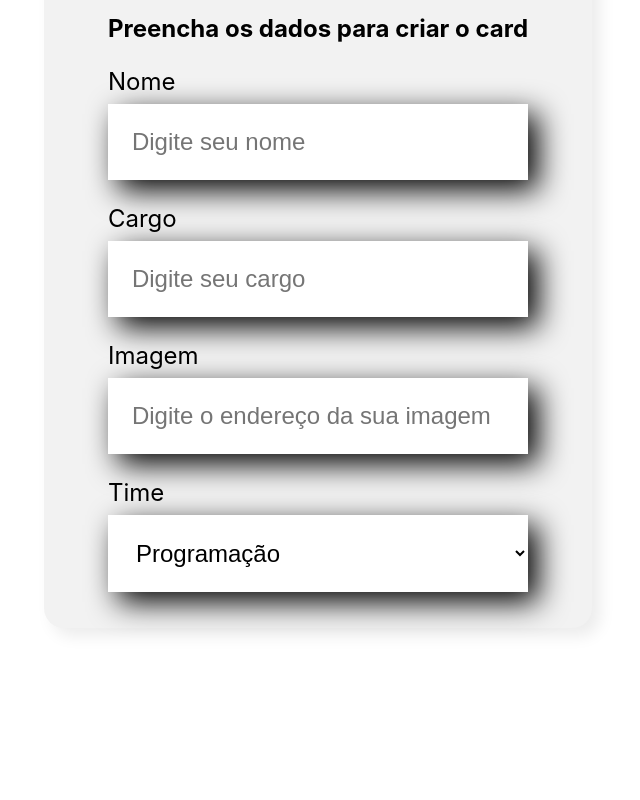
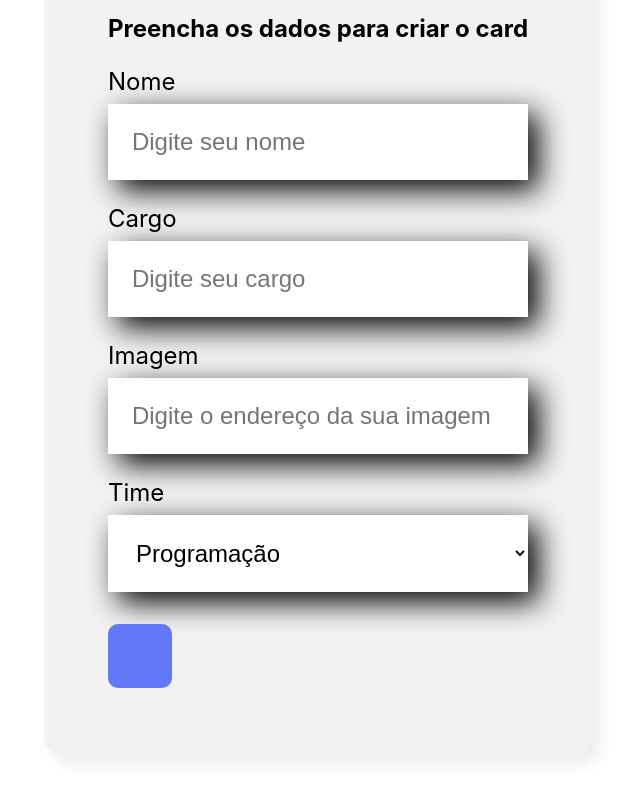
Before and after one commit to donadonandre/organo, a JavaScript app: page / in a window 1280 px wide. Shown: the part 312-1112 px from the top of the page, without its empty margins (322-962 px from the left). Before the commit the page ends 1020 px from the top, so only its background shows below. Built offline with nearby package versions, Linux system fonts and the light colour scheme; the HTML template or start-up script is replaced by a standard one.

Commit message:
Use Children

```diff
--- /dev/null
+++ b/src/components/Botao/Botao.css
@@ -0,0 +1,15 @@
+.botao {
+    background-color: #6278F7;
+    border-radius: 10px;
+    border: none;
+    font-weight: 700;
+    font-size: 32px;
+    padding: 32px;
+    cursor: pointer;
+    color: white;
+    margin: 32px 0;
+}
+
+.botao:hover {
+    color: #95FFD4;
+}
--- /dev/null
+++ b/src/components/Botao/index.js
@@ -0,0 +1,11 @@
+import './Botao.css'
+
+const Botao = (props) => {
+    return (
+        <button className='botao'>
+            {props.children}
+        </button>
+    )
+}
+
+export default Botao
--- a/src/components/Formulario/Formulario.js
+++ b/src/components/Formulario/Formulario.js
@@ -1,3 +1,4 @@
+import Botao from "../Botao"
 import CampoTexto from "../CampoTexto/CampoTexto"
 import ListaSuspensa from "../ListaSuspensa"
 import './Formulario.css'
@@ -19,6 +20,7 @@
                 <CampoTexto label="Cargo" placeholder="Digite seu cargo"/>
                 <CampoTexto label="Imagem" placeholder="Digite o endereço da sua imagem"/>
                 <ListaSuspensa label="Time" itens={times}/>
+                <Botao texto="Criar Card"/>
             </form>
         </section>
     )
```
